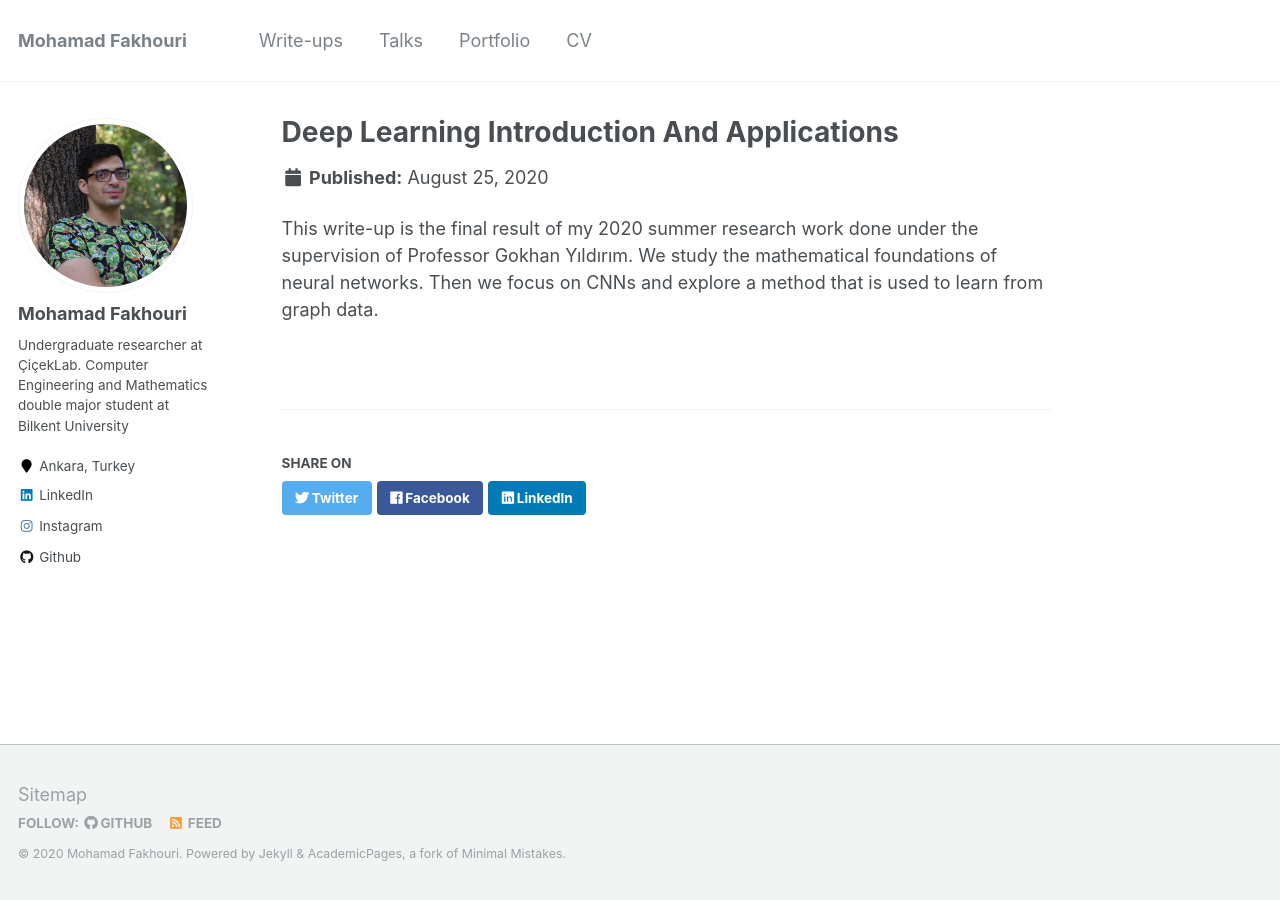
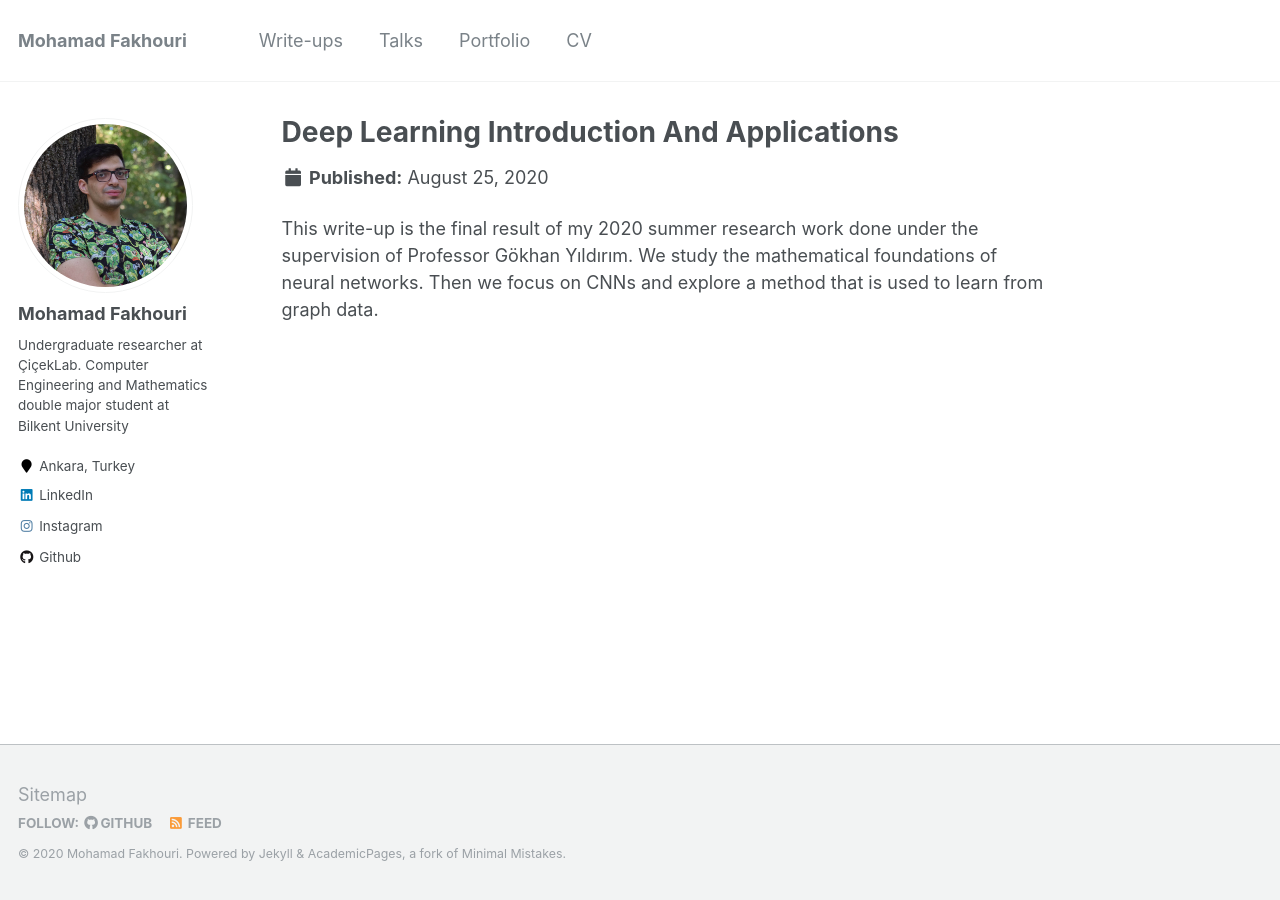
Before and after one commit to mohahf19/mohahf19.github.io, a Jekyll site: the page built from _publications/08_2020_deeplearning_intro.md, in a window 1280 px wide. Built offline with Jekyll 4.4.1, drawn with Linux system fonts in a browser that asks for light colours.

Commit message:
added more arguments to paper

```diff
--- a/_publications/08_2020_deeplearning_intro.md
+++ b/_publications/08_2020_deeplearning_intro.md
@@ -2,7 +2,9 @@
 title: "Deep Learning Introduction And Applications"
 collection: writeups
 date: 2020-08-25
+venue: false
+share: false
 paperurl: https://mohahf19.github.io/files/deep_learning_intro.pdf
 ---
 
-This write-up is the final result of my 2020 summer research work done under the supervision of Professor Gokhan Yıldırım. We study the mathematical foundations of neural networks. Then we focus on CNNs and explore a method that is used to learn from graph data.
+This write-up is the final result of my 2020 summer research work done under the supervision of Professor Gökhan Yıldırım. We study the mathematical foundations of neural networks. Then we focus on CNNs and explore a method that is used to learn from graph data.
```
